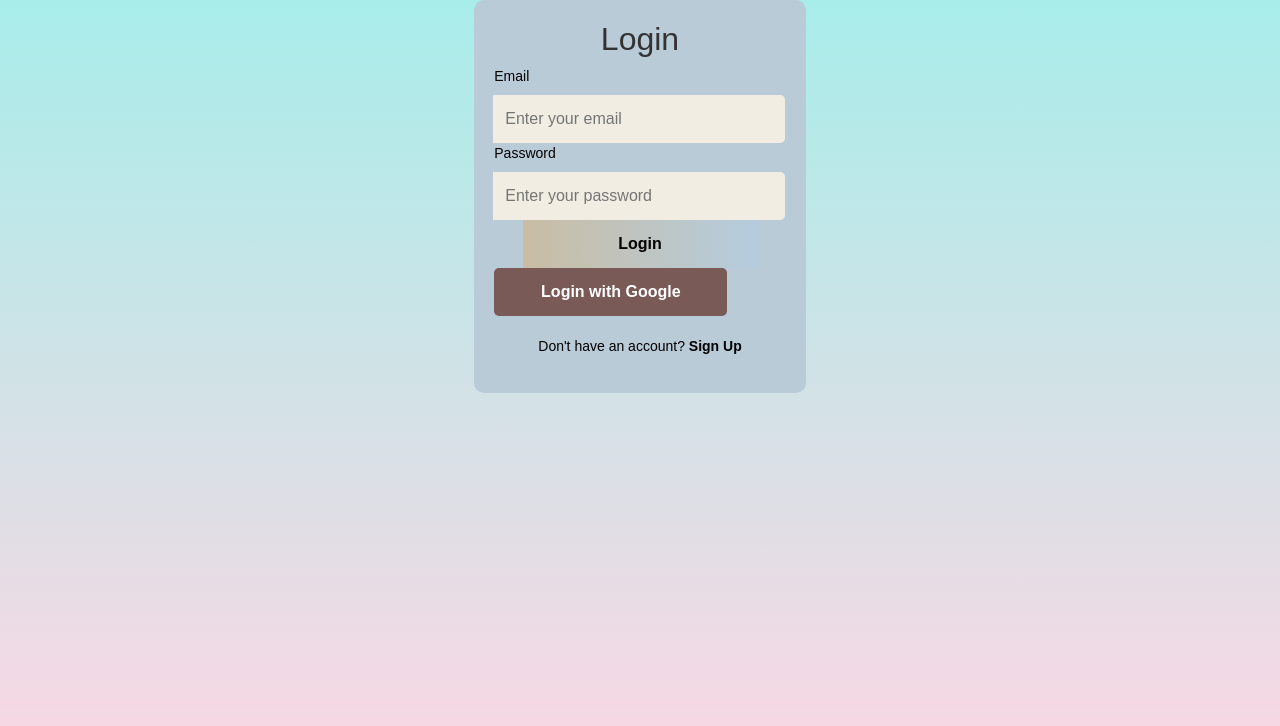
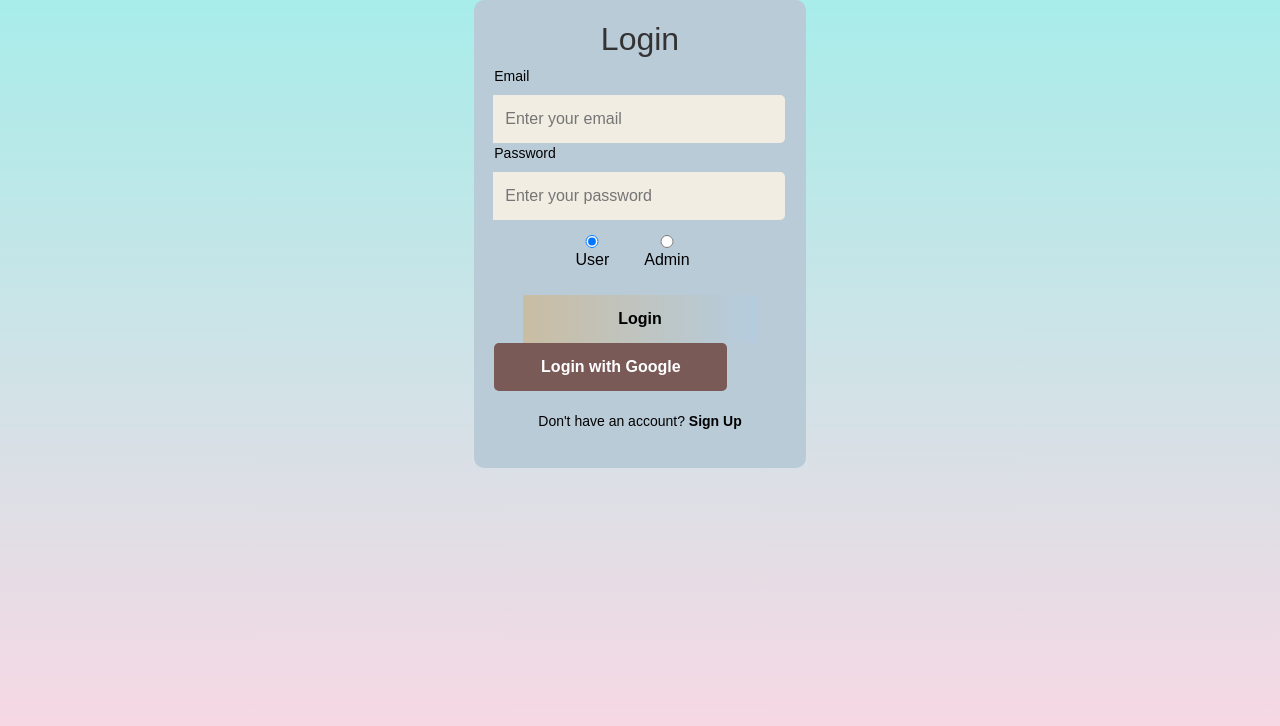
Before and after one commit to HRIDHYAMS/WoeCare, a React (Vite) app in the folder Frontend/: page /login in a window 1280 px wide. Shown: the top 726 px of the page. Built offline with nearby package versions, Linux system fonts and the light colour scheme; no server answers.

Commit message:
user and admin roles

```diff
--- a/Frontend/package.json
+++ b/Frontend/package.json
@@ -11,6 +11,7 @@
   },
   "dependencies": {
     "axios": "^1.8.0",
+    "bootstrap": "^5.3.3",
     "firebase": "^11.3.1",
     "react": "^19.0.0",
     "react-dom": "^19.0.0",
--- a/Frontend/src/App.jsx
+++ b/Frontend/src/App.jsx
@@ -4,6 +4,7 @@ import SignUp from "./pages/SignUp";
 import Login from "./pages/Login";
 import Dashboard from "./pages/Dashboard"; // Fixed case sensitivity issue
 import Chatbot from "./pages/Chatbot"; // Added chatbot route
+import AdminDashboard from "./pages/AdminDashboard"; // Import Admin Dashboard
 
 function App() {
   return (
@@ -15,6 +16,7 @@ function App() {
         <Route path="/home" element={<HomePage />} /> {/* Redirect after login */}
         <Route path="/dashboard" element={<Dashboard />} />
         <Route path="/chatbot" element={<Chatbot />} /> {/* Chatbot page */}
+        <Route path="/admindashboard" element={<AdminDashboard />} /> {/* Admin Dashboard */}
       </Routes>
     </Router>
   );
--- /dev/null
+++ b/Frontend/src/pages/AdminDashboard.css
@@ -0,0 +1,39 @@
+.admin-dashboard {
+    background:linear-gradient(#a8edea,#fed6e3);;
+    min-height: 100vh;
+    display: flex;
+    flex-direction: column;
+    align-items: center;
+    justify-content: center;
+  }
+
+  .admin-dashboard h2 {
+    color: black;
+    margin-bottom: 20px;
+    font-size: 24px;
+  }
+
+  .admin-actions {
+    display: flex;
+    flex-direction: column;
+    gap: 15px;
+    width: 100%;
+    max-width: 400px;
+    align-items: center;
+  }
+
+  .admin-btn {
+    width: 80%;
+    padding: 12px;
+    background: linear-gradient(90deg, #c9bda3, #b5ccde);
+    border: none;
+    font-weight: bold;
+    color: black;
+    cursor: pointer;
+    border-radius: 5px;
+    transition: 0.3s;
+  }
+
+  .admin-btn:hover {
+    box-shadow: 0 0 15px #201b10;
+  }
--- /dev/null
+++ b/Frontend/src/pages/AdminDashboard.jsx
@@ -0,0 +1,20 @@
+import React from "react";
+import "./AdminDashboard.css";
+
+const AdminDashboard = () => {
+  return (
+    <div className="admin-dashboard">
+      <h2>WoeCare Admin Dashboard</h2>
+      <div className="admin-actions">
+        <button className="admin-btn">Manage Users</button>
+        <button className="admin-btn">Manage Therapists</button>
+        <button className="admin-btn">View Test Results</button>
+        <button className="admin-btn">Monitor Woebot Chats</button>
+        <button className="admin-btn">Appointment Bookings</button>
+        <button className="admin-btn">Website Settings</button>
+      </div>
+    </div>
+  );
+};
+
+export default AdminDashboard;
--- a/Frontend/src/pages/Login.css
+++ b/Frontend/src/pages/Login.css
@@ -143,3 +143,19 @@ button:hover {
 .signup-link a:hover {
   text-decoration: underline;
 }
+
+/* Role selection container */
+.role-selection {
+  margin: 15px 0;
+  text-align: center;
+}
+
+.role-selection label {
+  margin-right: 15px;
+  font-size: 16px;
+  color: black;
+}
+
+.role-selection input {
+  margin-right: 5px;
+}
--- a/Frontend/src/pages/Login.jsx
+++ b/Frontend/src/pages/Login.jsx
@@ -8,6 +8,7 @@ import "./Login.css";
 const Login = () => {
   const [email, setEmail] = useState('');
   const [password, setPassword] = useState('');
+  const [role, setRole] = useState('user'); // Default role is 'user'
   const [error, setError] = useState('');
   const navigate = useNavigate();
 
@@ -17,7 +18,11 @@ const Login = () => {
 
     try {
       await signInWithEmailAndPassword(auth, email, password);
-      navigate('/dashboard'); // Redirect to a dashboard or home page after successful login
+      if (role === "admin") {
+        navigate('/admindashboard'); // Redirect Admins
+      } else {
+        navigate('/dashboard'); // Redirect Users
+      }
     } catch (err) {
       setError('Invalid email or password');
     }
@@ -29,7 +34,12 @@ const Login = () => {
       const result = await signInWithPopup(auth, provider);
       const user = result.user;
       console.log("Google Login Success:", user);
-      navigate('/dashboard'); // Redirect to dashboard after successful Google login
+
+      if (role === "admin") {
+        navigate('/admindashboard'); // Redirect Admins
+      } else {
+        navigate('/dashboard'); // Redirect Users
+      }
     } catch (err) {
       setError('Google login failed. Please try again');
       console.error("Error during Google login:", err.message);
@@ -66,6 +76,30 @@ const Login = () => {
           />
         </div>
 
+        {/* Role Selection */}
+        <div className="role-selection">
+          <label>
+            <input
+              type="radio"
+              name="role"
+              value="user"
+              checked={role === "user"}
+              onChange={() => setRole("user")}
+            />
+            User
+          </label>
+          <label>
+            <input
+              type="radio"
+              name="role"
+              value="admin"
+              checked={role === "admin"}
+              onChange={() => setRole("admin")}
+            />
+            Admin
+          </label>
+        </div>
+
         <button type="submit">Login</button>
       </form>
 
--- a/Frontend/src/pages/SignUp.css
+++ b/Frontend/src/pages/SignUp.css
@@ -1,68 +1,98 @@
+/* Ensure no extra white space */
+html, body {
+  margin: 0;
+  padding: 0;
+  width: 100%;
+  height: 100%;
+  background: #F2EDE2; /* Same background as before */
+}
+
 .signup-page {
-  background: #F2EDE2; /* Soft gradient */
-  min-height: 100vh; /* Full viewport height */
+  background:linear-gradient(#a8edea,#fed6e3); /* Ensure full-page color */
+  min-height: 100vh;
   display: flex;
   align-items: center;
   justify-content: center;
 }
 
+/* Signup container styling */
 .signup-container {
   width: 100%;
   max-width: 400px;
-    margin: 50px auto;
-    padding: 20px;
-    background: #BACBD8;
+  padding: 30px;
+  background: #BACBD8; /* Keep background */
   border-radius: 10px;
   text-align: center;
+  box-shadow: 0px 4px 10px rgba(0, 0, 0, 0.1);
+  display: flex;
+  flex-direction: column; /* Ensure proper spacing */
+  align-items: center;
 }
 
+/* Heading */
 .signup-container h2 {
   color: black;
+  margin-bottom: 15px;
 }
 
+/* Input fields */
 input {
-    width: 80%;
-    padding: 12px;
-    margin: 10px 0;
+  width: 100%;
+  padding: 14px;
+  margin: 12px 0; /* Increased margin for spacing */
   border: none;
   border-radius: 5px;
-    background:#F2EDE2;
+  background: #F2EDE2; /* Match container */
   color: black;
   font-size: 1rem;
+  display: block;
 }
 
+/* Signup button */
 .signup-btn {
-    width: 80%;
+  width: 100%;
   padding: 12px;
-    background:  linear-gradient(90deg, #c9bda3, #b5ccde);
+  background: linear-gradient(90deg, #c9bda3, #b5ccde);
   border: none;
   font-weight: bold;
   color: black;
   cursor: pointer;
   border-radius: 5px;
   transition: 0.3s;
+  margin-top: 10px;
 }
 
 .signup-btn:hover {
   box-shadow: 0 0 15px #201b10;
 }
 
-  .error-msg {
-    color: rgb(123, 79, 79);
-    font-size: 0.9rem;
-  }
+/* Google sign-in button */
 .google-btn {
-    width: 80%;
+  width: 100%;
   padding: 12px;
-    background: #795a57; /* Google Red */
+  background: #795a57;
   color: white;
   font-weight: bold;
   border: none;
   border-radius: 5px;
   cursor: pointer;
   transition: 0.3s;
+  margin-top: 10px;
 }
 
 .google-btn:hover {
   background: #c1351d;
 }
+
+/* Role selection radio buttons */
+.role-selection {
+  margin: 15px 0;
+  display: flex;
+  justify-content: center;
+  gap: 20px; /* Spacing between radio buttons */
+}
+
+.role-selection label {
+  font-size: 1rem;
+  color: black;
+}
--- a/Frontend/src/pages/SignUp.jsx
+++ b/Frontend/src/pages/SignUp.jsx
@@ -11,6 +11,7 @@ const SignUp = () => {
   const [email, setEmail] = useState("");
   const [password, setPassword] = useState("");
   const [confirmPassword, setConfirmPassword] = useState("");
+  const [role, setRole] = useState("user"); // Default role is user
   const [error, setError] = useState("");
   const navigate = useNavigate();
 
@@ -38,6 +39,7 @@ const SignUp = () => {
         name,
         dob: dobTimestamp,
         email,
+        role,  // Store the selected role
         createdAt: Timestamp.now() // Track the creation date
       });
 
@@ -50,10 +52,8 @@ const SignUp = () => {
   };
 
   // Handle Google Sign-In
-  // Handle Google Sign-In
   const handleGoogleSignIn = async () => {
     try {
-    // Force account chooser
       provider.setCustomParameters({
         prompt: "select_account"
       });
@@ -67,6 +67,7 @@ const handleGoogleSignIn = async () => {
       await setDoc(doc(db, "users", user.uid), {
         name: user.displayName,
         email: user.email,
+        role,  // Store the selected role
         createdAt: Timestamp.now()
       });
 
@@ -77,7 +78,6 @@ const handleGoogleSignIn = async () => {
       console.error("Google Sign-In Error:", error);
     }
   };
-
 
   return (
     <div className="signup-page">
@@ -120,6 +120,31 @@ const handleGoogleSignIn = async () => {
             onChange={(e) => setConfirmPassword(e.target.value)}
             required
           />
+
+          {/* Role Selection */}
+          <div className="role-selection">
+            <label>
+              <input
+                type="radio"
+                name="role"
+                value="user"
+                checked={role === "user"}
+                onChange={() => setRole("user")}
+              />
+              User
+            </label>
+            <label>
+              <input
+                type="radio"
+                name="role"
+                value="admin"
+                checked={role === "admin"}
+                onChange={() => setRole("admin")}
+              />
+              Admin
+            </label>
+          </div>
+
           <button type="submit" className="signup-btn">Sign Up</button>
         </form>
         <button className="google-btn" onClick={handleGoogleSignIn}>
```
Also changed, not shown: 1 other file (tests, documents, lock files or other folders). Lines whose indentation alone changed are shown as unchanged.
